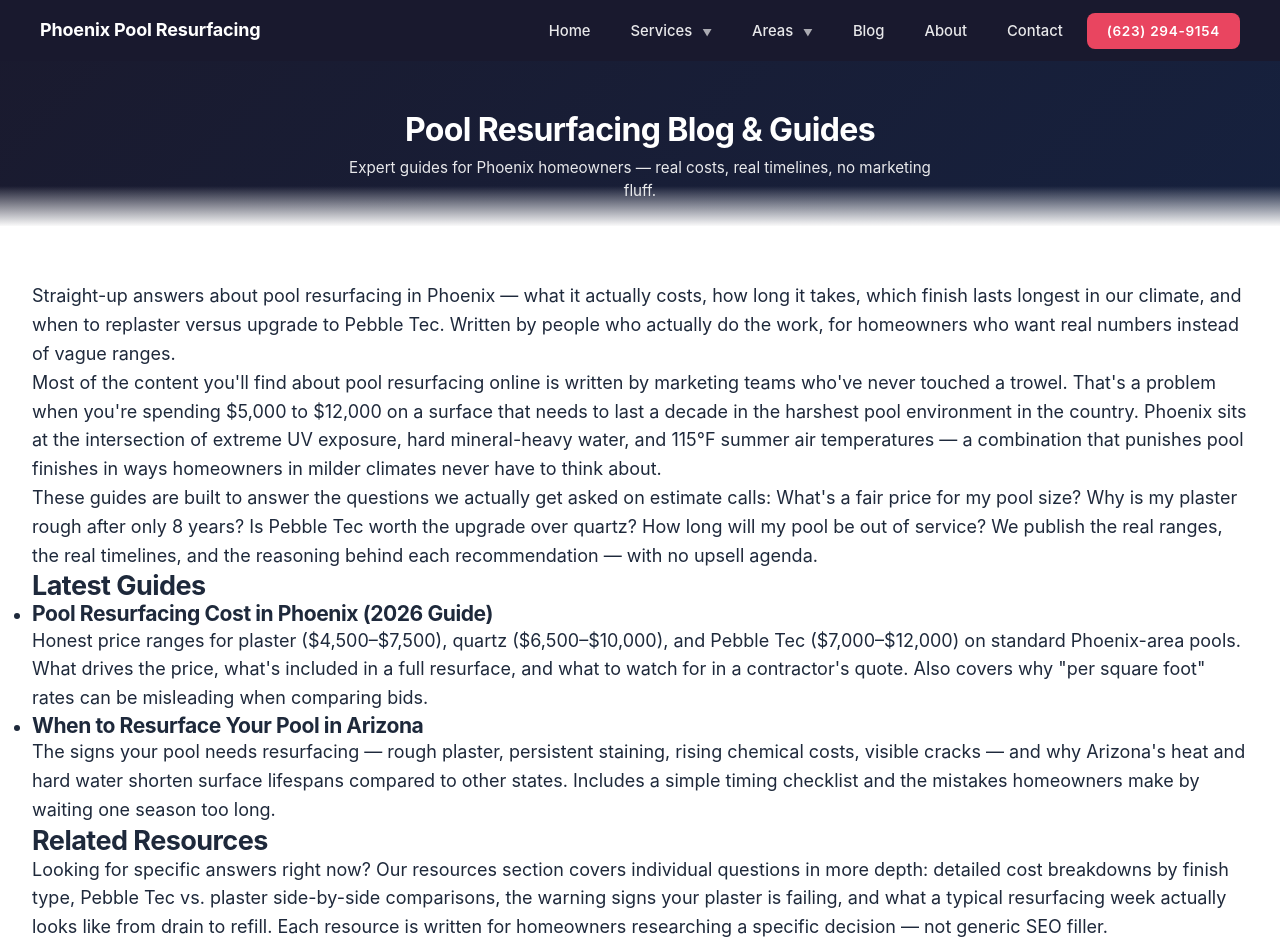
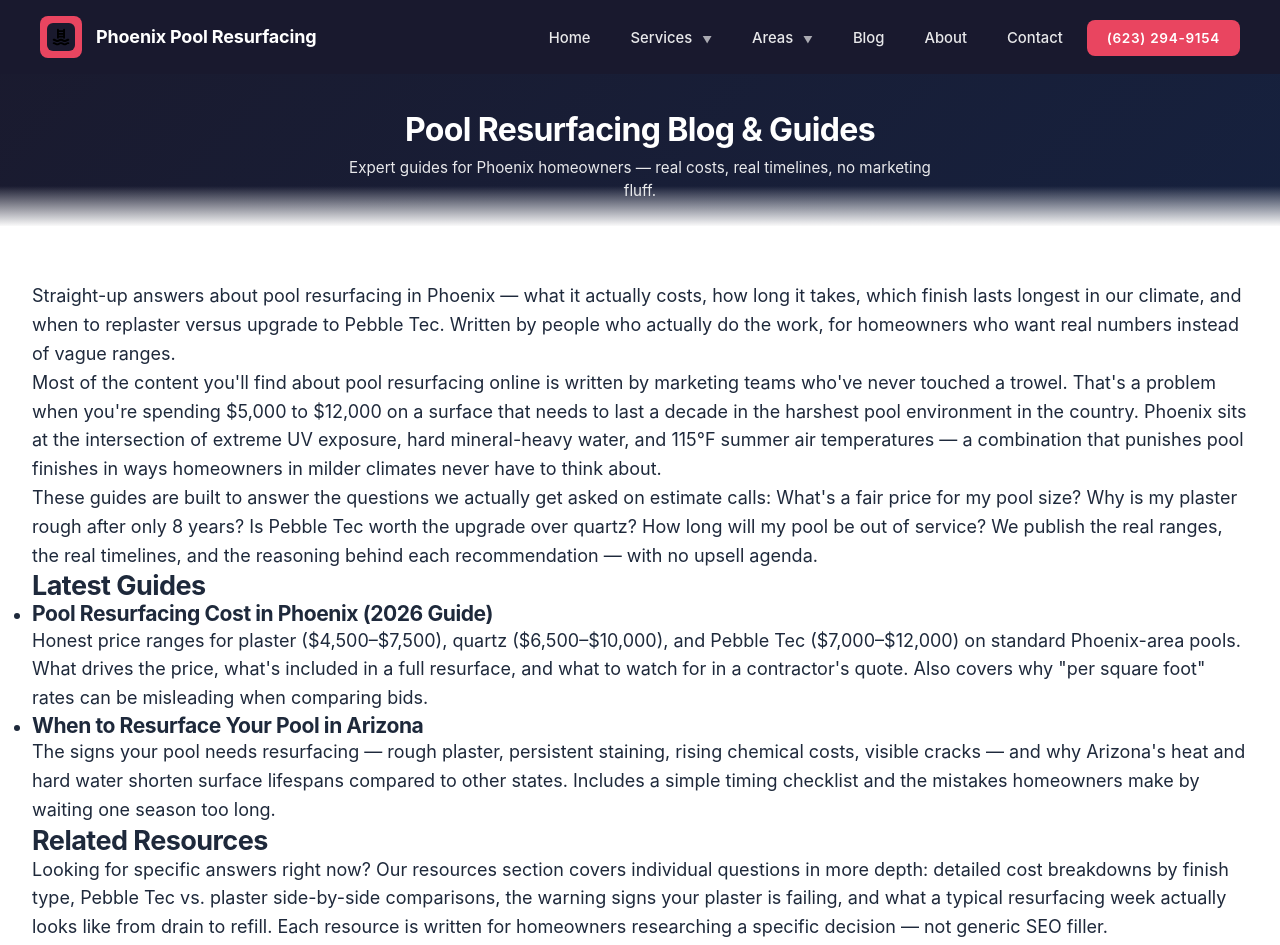
Before and after one commit to deme-cyber11/phxpoolresurfacing, a plain HTML site: page docs/blog/index.html in a window 1280 px wide. Shown: the top 945 px of the page. Drawn offline with Linux system fonts and the light colour scheme.

Commit message:
fix: add logo icon to blog index nav
Blog index was missing the logo-icon SVG, showing only text while all
other pages show the coral icon + text lockup.

Co-Authored-By: Claude Opus 4.7 <noreply@anthropic.com>

```diff
--- a/docs/blog/index.html
+++ b/docs/blog/index.html
@@ -41,6 +41,7 @@
     <header class="header-solid">
         <nav>
             <a href="/" class="logo">
+                <div class="logo-icon"><svg xmlns="http://www.w3.org/2000/svg" width="28" height="28" viewBox="0 0 28 28" aria-hidden="true"><rect width="28" height="28" rx="6" fill="#1a1a2e"/><g transform="translate(4.2,4.2) scale(0.0766)"><path d="M88,149.39a12,12,0,0,0,12-12V136h56v3.29a12,12,0,0,0,24,0V32a12,12,0,0,0-24,0v8H100V32a12,12,0,0,0-24,0V137.39A12,12,0,0,0,88,149.39ZM100,112V100h56v12Zm56-48V76H100V64ZM20,164a12,12,0,0,1,12-12c15.63,0,24,5.55,30.66,10,5.4,3.6,9,6,17.34,6s11.93-2.38,17.34-6c6.69-4.47,15-10,30.65-10s24,5.55,30.66,10c5.41,3.6,9,6,17.35,6s11.94-2.38,17.34-6c6.7-4.47,15-10,30.66-10a12,12,0,0,1,0,24c-8.37,0-11.94,2.38-17.35,6-6.69,4.47-15,10-30.65,10s-24-5.55-30.66-10c-5.41-3.6-9-6-17.35-6s-11.93,2.38-17.34,6c-6.69,4.47-15,10-30.65,10s-24-5.55-30.66-10c-5.4-3.6-9-6-17.34-6A12,12,0,0,1,20,164Zm216,44a12,12,0,0,1-12,12c-8.37,0-11.94,2.38-17.35,6-6.69,4.47-15,10-30.65,10s-24-5.55-30.66-10c-5.41-3.6-9-6-17.35-6s-11.93,2.38-17.34,6c-6.69,4.47-15,10-30.65,10s-24-5.55-30.66-10c-5.4-3.6-9-6-17.34-6a12,12,0,0,1,0-24c15.63,0,24,5.55,30.66,10,5.4,3.6,9,6,17.34,6s11.93-2.38,17.34-6c6.69-4.47,15-10,30.65-10s24,5.55,30.66,10c5.41,3.6,9,6,17.35,6s11.94-2.38,17.34-6c6.7-4.47,15-10,30.66-10A12,12,0,0,1,236,208Z"/></g></svg></div>
                 <span class="logo-text">Phoenix Pool Resurfacing</span>
             </a>
             <button class="menu-toggle" id="menu-toggle" onclick="document.getElementById('navLinks').classList.toggle('active');this.classList.toggle('active');" aria-label="Toggle navigation menu">
```
